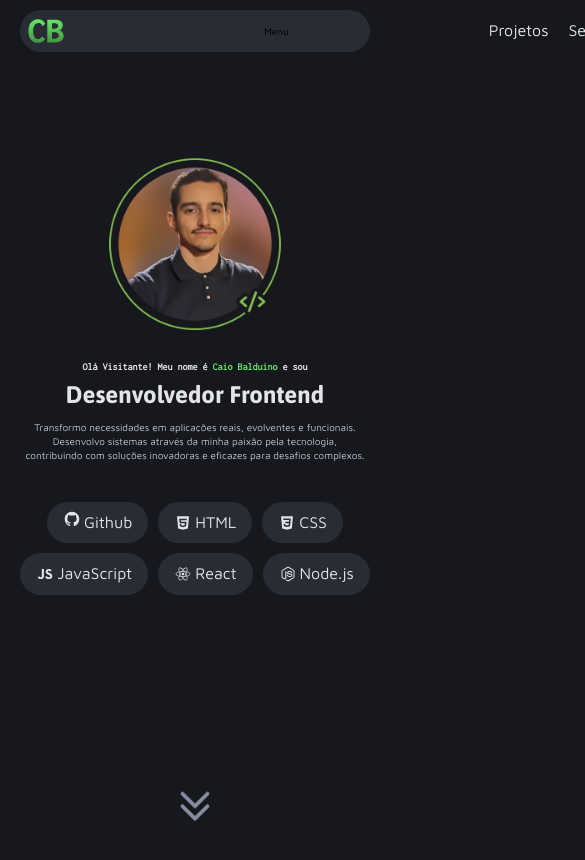
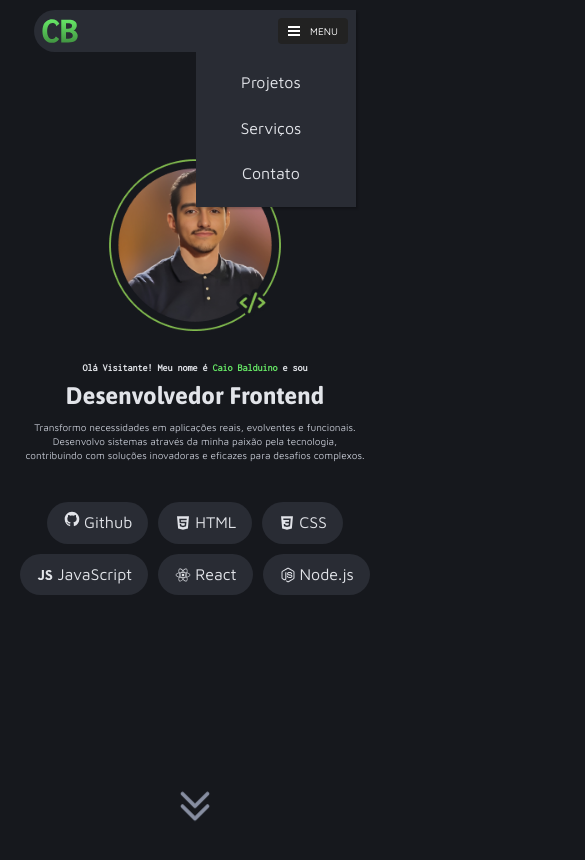
Before and after one commit to Caiobaldudev/caiobaldu-dev, a plain HTML site: page index.html in a window 390 px wide. Shown: the top 860 px of the page, 585 px wide, since content can reach past the window. Drawn offline with Linux system fonts and the light colour scheme.

Commit message:
🎨 style: Add styling to mobile menu

```diff
--- a/css/header.css
+++ b/css/header.css
@@ -1,4 +1,5 @@
 header {
+  width: 100%;
   display: flex;
   align-items: center;
   justify-content: center;
@@ -6,6 +7,7 @@ header {
 }
 
 .nav-header {
+  position: relative;
   max-width: 100%;
   background-color: var(--gray-300);
   padding: 0.8rem;
@@ -51,3 +53,46 @@ header {
   transform: scaleX(1);
   transform-origin: bottom left;
 }
+
+[data-menu="button"] {
+  display: none;
+}
+
+@media (max-width: 768px) {
+  [data-menu="button"] {
+    display: flex;
+    background: #222;
+    border: none;
+    padding: 0.5rem 1rem;
+    border-radius: 0.4rem;
+    text-transform: uppercase;
+    color: #fff;
+    cursor: pointer;
+    align-items: center;
+    position: relative;
+    z-index: 300;
+  }
+
+  [data-menu="button"]::before {
+    content: "";
+    margin-right: 1rem;
+    display: inline-block;
+    height: 2px;
+    width: 12px;
+    background: #fff;
+    box-shadow: 0 4px #fff, 0 -4px #fff;
+  }
+
+  [data-menu="list"] {
+    display: flex;
+    flex-direction: column;
+    position: absolute;
+    background-color: var(--gray-300);
+    z-index: 200;
+    width: 16rem;
+    top: 0;
+    right: 0;
+    padding: 60px 0 20px 0;
+    box-shadow: 2px 2px 2px 0 rgba(0, 0, 0, 0.2);
+  }
+}
```
